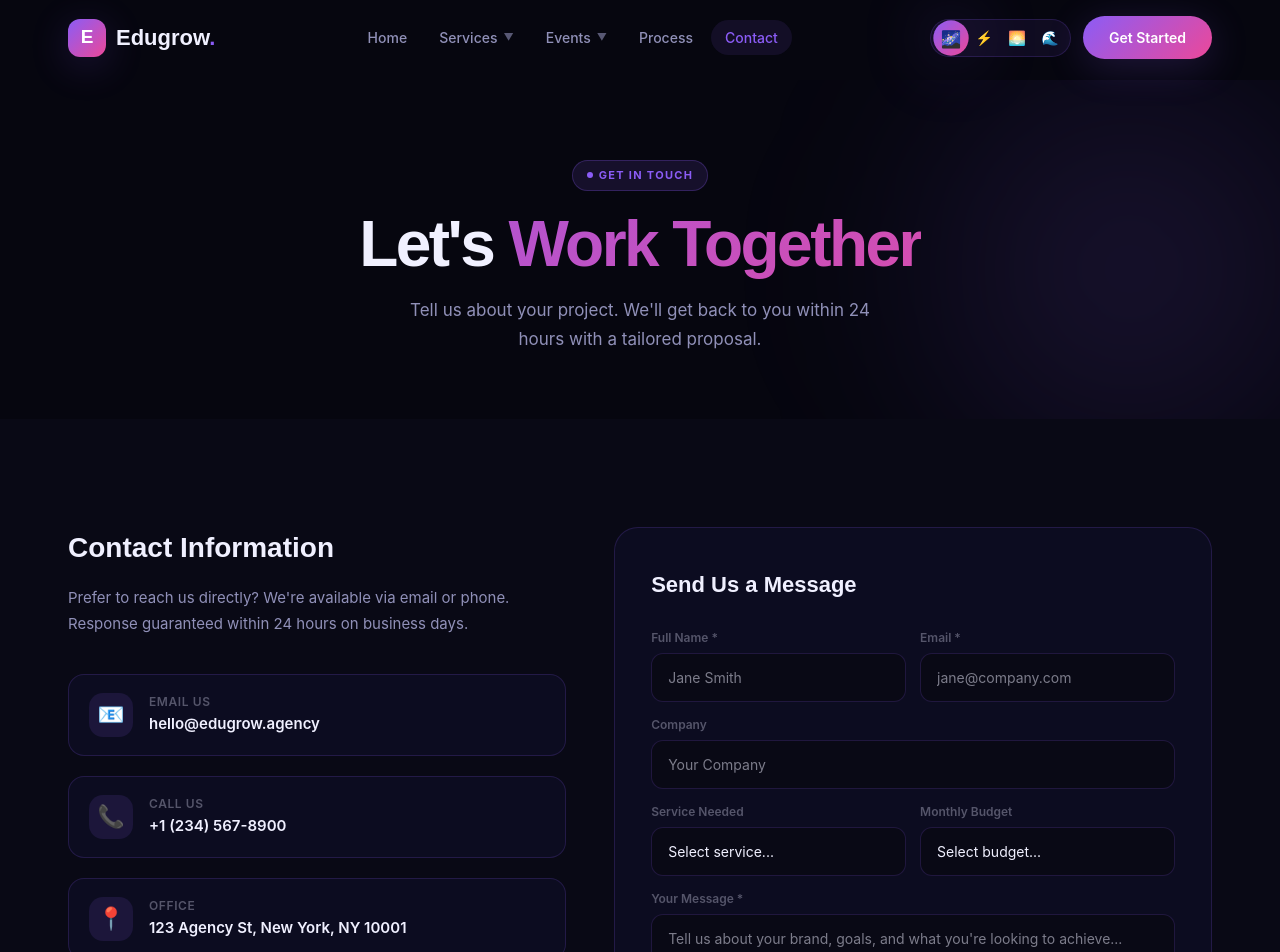
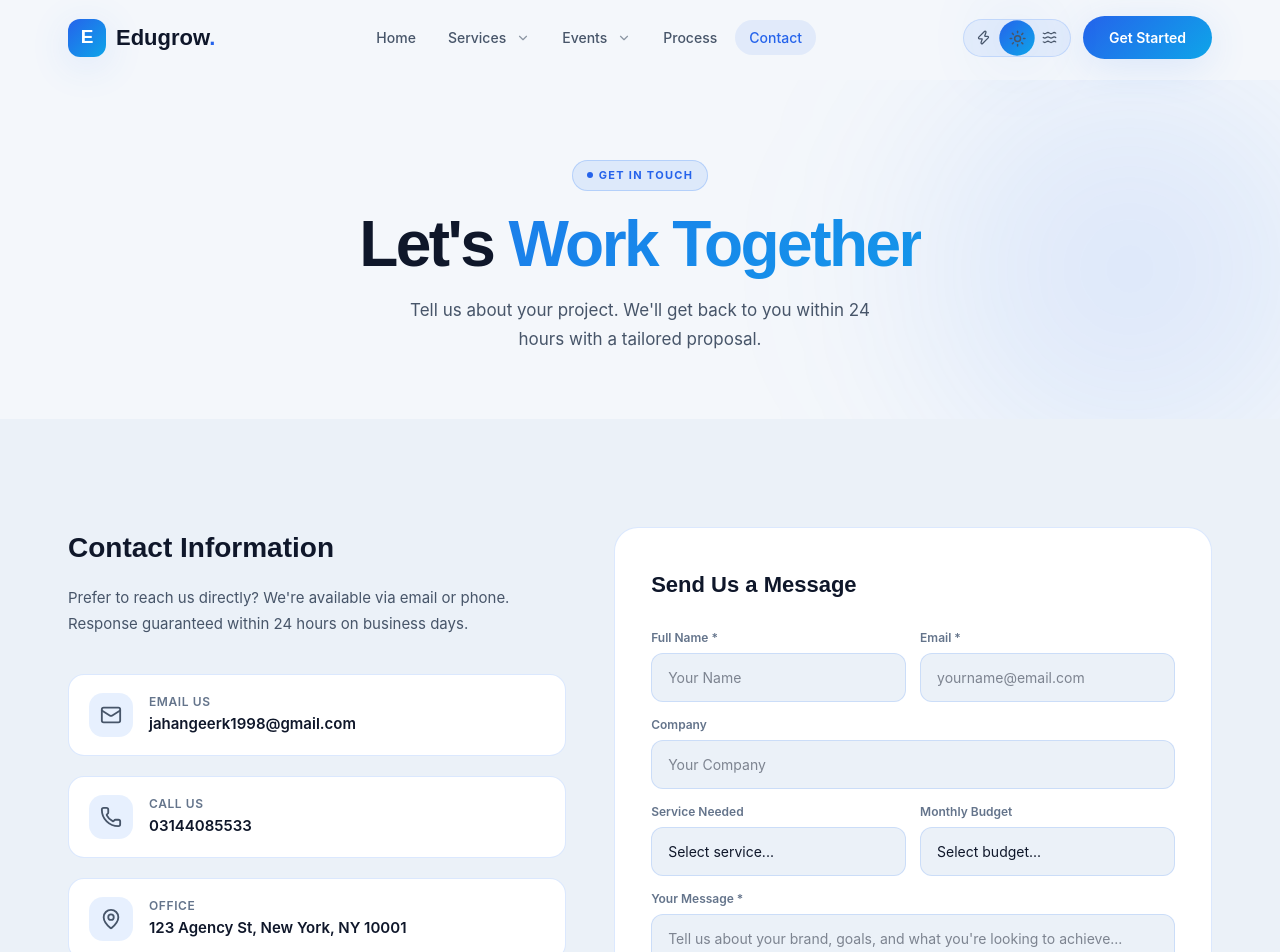
Before and after one commit to Alamgir-Khan-315/Edu-grow, a React (Vite) app: page /contact in a window 1280 px wide. Shown: the top 952 px of the page. Built offline with nearby package versions, Linux system fonts and the light colour scheme.

Commit message:
changes in about us

```diff
--- a/package.json
+++ b/package.json
@@ -10,6 +10,7 @@
     "preview": "vite preview"
   },
   "dependencies": {
+    "lucide-react": "^1.14.0",
     "react": "^19.2.5",
     "react-dom": "^19.2.5",
     "react-router-dom": "^7.14.2"
--- a/src/App.jsx
+++ b/src/App.jsx
@@ -11,7 +11,7 @@ import Contact from './pages/Contact'
 import ScrollToTop from './components/ScrollToTop'
 
 export default function App() {
-  const [activeTheme, setActiveTheme] = useState('cosmic')
+  const [activeTheme, setActiveTheme] = useState('light')
   const theme = themes[activeTheme]
 
   return (
--- a/src/components/Navbar.jsx
+++ b/src/components/Navbar.jsx
@@ -1,20 +1,27 @@
 import { useState, useEffect } from 'react'
 import { NavLink, Link, useLocation } from 'react-router-dom'
+import { Briefcase, Sparkles, Zap, Sun, Waves, Menu, X, ChevronDown } from 'lucide-react'
+
+const themeIcons = {
+  neon: <Zap size={15} />,
+  light: <Sun size={15} />,
+  ocean: <Waves size={15} />
+}
 
 const NAV = [
   { label: 'Home',     to: '/' },
   { label: 'Services', to: '/services', dropdown: [
-    { label: 'Social Media Management', to: '/services' },
-    { label: 'Content Creation', to: '/services' },
-    { label: 'Analytics & Reporting', to: '/services' },
-    { label: 'Paid Advertising', to: '/services' },
-    { label: 'Influencer Marketing', to: '/services' },
+    { label: 'Social Media Management', to: '/services#social-media-management' },
+    { label: 'Content Creation', to: '/services#content-creation' },
+    { label: 'Analytics & Reporting', to: '/services#analytics-reporting' },
+    { label: 'Paid Advertising', to: '/services#paid-advertising' },
+    { label: 'Influencer Marketing', to: '/services#influencer-marketing' },
   ] },
   { label: 'Events',   to: '/events', dropdown: [
-    { label: 'Event Planning', to: '/events' },
-    { label: 'Live Streaming', to: '/events' },
-    { label: 'Event Promotion', to: '/events' },
-    { label: 'Virtual Events', to: '/events' },
+    { label: 'Event Planning', to: '/events#event-planning' },
+    { label: 'Live Streaming', to: '/events#live-streaming' },
+    { label: 'Event Promotion', to: '/events#event-promotion' },
+    { label: 'Virtual Events', to: '/events#virtual-events' },
   ] },
   { label: 'Process',  to: '/process' },
   { label: 'Contact',  to: '/contact' },
@@ -75,7 +82,7 @@ export default function Navbar({ theme: t, themeList, activeTheme, setActiveThem
                   onMouseLeave={e => { if (!e.currentTarget.getAttribute('aria-current')) { e.currentTarget.style.background = 'transparent'; e.currentTarget.style.color = t.text } }}
                 >
                   {label}
-                  {dropdown && <span style={{ fontSize: 10, opacity: 0.6 }}>▼</span>}
+                  {dropdown && <ChevronDown size={14} style={{ opacity: 0.6, marginLeft: 4 }} />}
                 </NavLink>
 
                 {/* Desktop Dropdown */}
@@ -115,7 +122,7 @@ export default function Navbar({ theme: t, themeList, activeTheme, setActiveThem
                     transform: activeTheme === th.id ? 'scale(1.18)' : 'scale(1)',
                     transition: 'all .25s ease',
                   }}
-                >{th.emoji}</button>
+                >{themeIcons[th.id] || th.emoji}</button>
               ))}
             </div>
 
@@ -137,7 +144,7 @@ export default function Navbar({ theme: t, themeList, activeTheme, setActiveThem
               }}
               aria-label="Toggle menu"
             >
-              {open ? '✕' : '☰'}
+              {open ? <X size={20} /> : <Menu size={20} />}
             </button>
           </div>
         </div>
@@ -179,10 +186,11 @@ export default function Navbar({ theme: t, themeList, activeTheme, setActiveThem
                     style={{
                       background: 'none', border: 'none', color: t.textHeading, padding: '14px', cursor: 'pointer',
                       transform: mobileExpanded[label] ? 'rotate(180deg)' : 'rotate(0deg)',
-                      transition: 'transform .3s'
+                      transition: 'transform .3s',
+                      display: 'flex', alignItems: 'center', justifyContent: 'center'
                     }}
                   >
-                    ▼
+                    <ChevronDown size={16} />
                   </button>
                 )}
               </div>
--- a/src/pages/Contact.jsx
+++ b/src/pages/Contact.jsx
@@ -1,6 +1,7 @@
 import { useState } from 'react'
 import { Link } from 'react-router-dom'
 import AnimatedReveal from '../components/AnimatedReveal'
+import { Mail, Phone, MapPin, Clock, PartyPopper, Plus, Send } from 'lucide-react'
 
 const FAQS = [
   { q: 'How quickly can you start?', a: 'We can onboard new clients within 3–5 business days. For events, we recommend reaching out at least 4 weeks before your event date.' },
@@ -24,7 +25,7 @@ function FaqItem({ q, a, t }) {
         style={{ width: '100%', textAlign: 'left', padding: '20px 24px', background: open ? `rgba(${t.rgb},.06)` : t.bgCard, border: 'none', cursor: 'pointer', display: 'flex', justifyContent: 'space-between', alignItems: 'center', transition: 'background .2s' }}
       >
         <span style={{ fontSize: 15, fontWeight: 600, color: t.textHeading }}>{q}</span>
-        <span style={{ fontSize: 20, color: t.accent, transform: open ? 'rotate(45deg)' : 'rotate(0)', transition: 'transform .25s', flexShrink: 0 }}>+</span>
+        <span style={{ color: t.accent, transform: open ? 'rotate(45deg)' : 'rotate(0)', transition: 'transform .25s', flexShrink: 0, display: 'flex' }}><Plus size={20} /></span>
       </button>
       {open && <div style={{ padding: '0 24px 20px', fontSize: 14, lineHeight: 1.75, color: t.text, background: `rgba(${t.rgb},.04)` }}>{a}</div>}
     </div>
@@ -36,7 +37,13 @@ export default function Contact({ theme: t }) {
   const [sent, setSent] = useState(false)
 
   const handle = e => setForm(f => ({ ...f, [e.target.name]: e.target.value }))
-  const submit = e => { e.preventDefault(); setSent(true) }
+  const submit = e => {
+    e.preventDefault();
+    const text = `*New Contact Inquiry*\n\n*Name:* ${form.name}\n*Email:* ${form.email}\n*Company:* ${form.company}\n*Service:* ${form.service}\n*Budget:* ${form.budget}\n*Message:* ${form.message}`;
+    const url = `https://api.whatsapp.com/send?phone=923144085533&text=${encodeURIComponent(text)}`;
+    window.open(url, '_blank');
+    setSent(true);
+  }
 
   const inp = {
     width: '100%', padding: '13px 16px', borderRadius: 12,
@@ -78,12 +85,12 @@ export default function Contact({ theme: t }) {
 
               {/* Info cards */}
               {[
-                { icon: '📧', label: 'Email Us', val: 'hello@edugrow.agency' },
-                { icon: '📞', label: 'Call Us', val: '+1 (234) 567-8900' },
-                { icon: '📍', label: 'Office', val: '123 Agency St, New York, NY 10001' },
-                { icon: '🕐', label: 'Working Hours', val: 'Mon–Fri · 9:00 AM – 6:00 PM EST' },
-              ].map(({ icon, label, val }) => (
-                <div key={label} style={{ display: 'flex', alignItems: 'center', gap: 16, marginBottom: 20, padding: '18px 20px', borderRadius: 16, background: t.bgCard, border: `1px solid ${t.border}` }}>
+                { icon: <Mail size={22} />, label: 'Email Us', val: 'jahangeerk1998@gmail.com' },
+                { icon: <Phone size={22} />, label: 'Call Us', val: '03144085533' },
+                { icon: <MapPin size={22} />, label: 'Office', val: '123 Agency St, New York, NY 10001' },
+                { icon: <Clock size={22} />, label: 'Working Hours', val: 'Mon–Fri · 9:00 AM – 6:00 PM EST' },
+              ].map(({ icon, label, val }, i) => (
+                <div key={i} style={{ display: 'flex', alignItems: 'center', gap: 16, marginBottom: 20, padding: '18px 20px', borderRadius: 16, background: t.bgCard, border: `1px solid ${t.border}` }}>
                   <div style={{ width: 44, height: 44, borderRadius: 14, background: `rgba(${t.rgb},.12)`, display: 'flex', alignItems: 'center', justifyContent: 'center', fontSize: 22, flexShrink: 0 }}>{icon}</div>
                   <div>
                     <div style={{ fontSize: 12, fontWeight: 600, color: t.textMuted, letterSpacing: '.05em', textTransform: 'uppercase' }}>{label}</div>
@@ -110,7 +117,7 @@ export default function Contact({ theme: t }) {
             <div style={{ background: t.bgCard, border: `1px solid ${t.border}`, borderRadius: 24, padding: '40px 36px' }}>
               {sent ? (
                 <div style={{ textAlign: 'center', padding: '40px 0' }}>
-                  <div style={{ fontSize: 56, marginBottom: 20 }}>🎉</div>
+                  <div style={{ display: 'flex', justifyContent: 'center', marginBottom: 20, color: t.accent }}><PartyPopper size={56} /></div>
                   <h3 style={{ fontFamily: 'Syne,sans-serif', fontWeight: 800, fontSize: 24, color: t.textHeading, marginBottom: 12 }}>Message Sent!</h3>
                   <p style={{ fontSize: 15, color: t.text, lineHeight: 1.7, marginBottom: 28 }}>Thanks for reaching out. Our team will get back to you within 24 hours.</p>
                   <button onClick={() => setSent(false)} className="btn btn-md" style={{ background: t.grad, color: '#fff' }}>Send Another</button>
@@ -122,11 +129,11 @@ export default function Contact({ theme: t }) {
                   <div className="contact-form-grid">
                     <div>
                       <label style={{ fontSize: 12, fontWeight: 600, color: t.textMuted, display: 'block', marginBottom: 6 }}>Full Name *</label>
-                      <input required name="name" value={form.name} onChange={handle} onFocus={focus} onBlur={blur} placeholder="Jane Smith" style={inp} />
+                      <input required name="name" value={form.name} onChange={handle} onFocus={focus} onBlur={blur} placeholder="Your Name" style={inp} />
                     </div>
                     <div>
                       <label style={{ fontSize: 12, fontWeight: 600, color: t.textMuted, display: 'block', marginBottom: 6 }}>Email *</label>
-                      <input required type="email" name="email" value={form.email} onChange={handle} onFocus={focus} onBlur={blur} placeholder="jane@company.com" style={inp} />
+                      <input required type="email" name="email" value={form.email} onChange={handle} onFocus={focus} onBlur={blur} placeholder="yourname@email.com" style={inp} />
                     </div>
                   </div>
 
@@ -157,8 +164,8 @@ export default function Contact({ theme: t }) {
                     <textarea required name="message" value={form.message} onChange={handle} onFocus={focus} onBlur={blur} rows={5} placeholder="Tell us about your brand, goals, and what you're looking to achieve..." style={{ ...inp, resize: 'vertical' }} />
                   </div>
 
-                  <button type="submit" className="btn btn-lg" style={{ background: t.grad, color: '#fff', boxShadow: t.shadow, width: '100%', justifyContent: 'center' }}>
-                    Send Message →
+                  <button type="submit" className="btn btn-lg" style={{ background: t.grad, color: '#fff', boxShadow: t.shadow, width: '100%', justifyContent: 'center', display: 'flex', alignItems: 'center', gap: 8 }}>
+                    Send Message <Send size={18} />
                   </button>
                 </form>
               )}
--- a/src/themes.js
+++ b/src/themes.js
@@ -1,43 +1,33 @@
 export const themes = {
-  cosmic: {
-    id:'cosmic', name:'Cosmic', emoji:'🌌', dark:true,
-    bg:'#06060f', bgCard:'#0c0c20', bgSection:'#090915', bgNav:'rgba(6,6,15,0.88)',
-    border:'rgba(139,92,246,0.18)', borderHover:'rgba(139,92,246,0.55)',
-    text:'#9090b8', textMuted:'#55556a', textHeading:'#f0f0ff',
-    accent:'#8b5cf6', accent2:'#ec4899', rgb:'139,92,246',
-    grad:'linear-gradient(135deg,#8b5cf6,#ec4899)',
-    gradBg:'radial-gradient(ellipse 90% 60% at 50% -10%,rgba(139,92,246,0.22),transparent)',
-    shadow:'0 8px 40px rgba(139,92,246,0.2)', glow:'0 0 60px rgba(139,92,246,0.38)',
+  neon: {
+    id: 'neon', name: 'Neon', emoji: '⚡', dark: true,
+    bg: '#010a04', bgCard: '#041209', bgSection: '#020905', bgNav: 'rgba(1,10,4,0.92)',
+    border: 'rgba(0,255,136,0.18)', borderHover: 'rgba(0,255,136,0.55)',
+    text: '#5aab7a', textMuted: '#2a5a3a', textHeading: '#ccffdd',
+    accent: '#00ff88', accent2: '#00ccff', rgb: '0,255,136',
+    grad: 'linear-gradient(135deg,#00ff88,#00ccff)',
+    gradBg: 'radial-gradient(ellipse 90% 60% at 50% -10%,rgba(0,255,136,0.18),transparent)',
+    shadow: '0 8px 40px rgba(0,255,136,0.14)', glow: '0 0 60px rgba(0,255,136,0.32)',
   },
-  neon: {
-    id:'neon', name:'Neon', emoji:'⚡', dark:true,
-    bg:'#010a04', bgCard:'#041209', bgSection:'#020905', bgNav:'rgba(1,10,4,0.92)',
-    border:'rgba(0,255,136,0.18)', borderHover:'rgba(0,255,136,0.55)',
-    text:'#5aab7a', textMuted:'#2a5a3a', textHeading:'#ccffdd',
-    accent:'#00ff88', accent2:'#00ccff', rgb:'0,255,136',
-    grad:'linear-gradient(135deg,#00ff88,#00ccff)',
-    gradBg:'radial-gradient(ellipse 90% 60% at 50% -10%,rgba(0,255,136,0.18),transparent)',
-    shadow:'0 8px 40px rgba(0,255,136,0.14)', glow:'0 0 60px rgba(0,255,136,0.32)',
-  },
-  sunset: {
-    id:'sunset', name:'Sunset', emoji:'🌅', dark:false,
-    bg:'#fffaf5', bgCard:'#ffffff', bgSection:'#fef5ea', bgNav:'rgba(255,250,245,0.94)',
-    border:'rgba(249,115,22,0.18)', borderHover:'rgba(249,115,22,0.55)',
-    text:'#7a5a3a', textMuted:'#b08a60', textHeading:'#180a00',
-    accent:'#f97316', accent2:'#e11d48', rgb:'249,115,22',
-    grad:'linear-gradient(135deg,#f97316,#e11d48)',
-    gradBg:'radial-gradient(ellipse 90% 60% at 50% -10%,rgba(249,115,22,0.14),transparent)',
-    shadow:'0 8px 40px rgba(249,115,22,0.14)', glow:'0 0 60px rgba(249,115,22,0.28)',
+  light: {
+    id: 'light', name: 'Light Blue', emoji: '☁️', dark: false,
+    bg: '#f4f7fb', bgCard: '#ffffff', bgSection: '#ebf1f8', bgNav: 'rgba(244,247,251,0.94)',
+    border: 'rgba(59,130,246,0.18)', borderHover: 'rgba(59,130,246,0.55)',
+    text: '#475569', textMuted: '#64748b', textHeading: '#0f172a',
+    accent: '#2563eb', accent2: '#0ea5e9', rgb: '59,130,246',
+    grad: 'linear-gradient(135deg,#2563eb,#0ea5e9)',
+    gradBg: 'radial-gradient(ellipse 90% 60% at 50% -10%,rgba(59,130,246,0.14),transparent)',
+    shadow: '0 8px 40px rgba(59,130,246,0.14)', glow: '0 0 60px rgba(59,130,246,0.28)',
   },
   ocean: {
-    id:'ocean', name:'Ocean', emoji:'🌊', dark:true,
-    bg:'#020b1a', bgCard:'#071828', bgSection:'#04101f', bgNav:'rgba(2,11,26,0.92)',
-    border:'rgba(56,189,248,0.18)', borderHover:'rgba(56,189,248,0.55)',
-    text:'#60a8cc', textMuted:'#305a74', textHeading:'#d8f0ff',
-    accent:'#38bdf8', accent2:'#818cf8', rgb:'56,189,248',
-    grad:'linear-gradient(135deg,#38bdf8,#818cf8)',
-    gradBg:'radial-gradient(ellipse 90% 60% at 50% -10%,rgba(56,189,248,0.18),transparent)',
-    shadow:'0 8px 40px rgba(56,189,248,0.14)', glow:'0 0 60px rgba(56,189,248,0.3)',
+    id: 'ocean', name: 'Ocean', emoji: '🌊', dark: true,
+    bg: '#020b1a', bgCard: '#071828', bgSection: '#04101f', bgNav: 'rgba(2,11,26,0.92)',
+    border: 'rgba(56,189,248,0.18)', borderHover: 'rgba(56,189,248,0.55)',
+    text: '#60a8cc', textMuted: '#305a74', textHeading: '#d8f0ff',
+    accent: '#38bdf8', accent2: '#818cf8', rgb: '56,189,248',
+    grad: 'linear-gradient(135deg,#38bdf8,#818cf8)',
+    gradBg: 'radial-gradient(ellipse 90% 60% at 50% -10%,rgba(56,189,248,0.18),transparent)',
+    shadow: '0 8px 40px rgba(56,189,248,0.14)', glow: '0 0 60px rgba(56,189,248,0.3)',
   },
 }
 export const themeList = Object.values(themes)
```
Also changed, not shown: src/components/ScrollToTop.jsx (+12 -3 lines), src/pages/Events.jsx (+34 -38 lines), src/pages/Home.jsx (+8 -7 lines), src/pages/Process.jsx (+15 -14 lines), src/pages/Services.jsx (+26 -28 lines), 1 other file (tests, documents, lock files or other folders).
